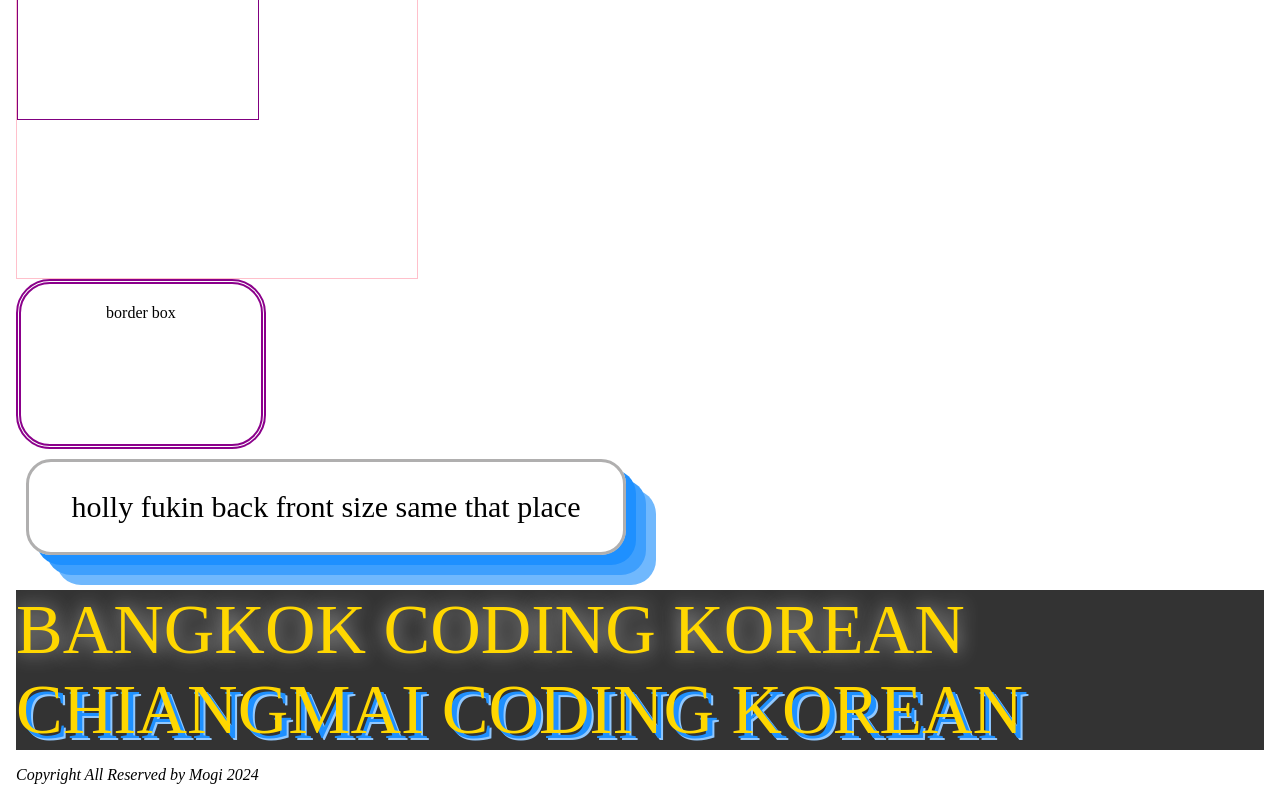
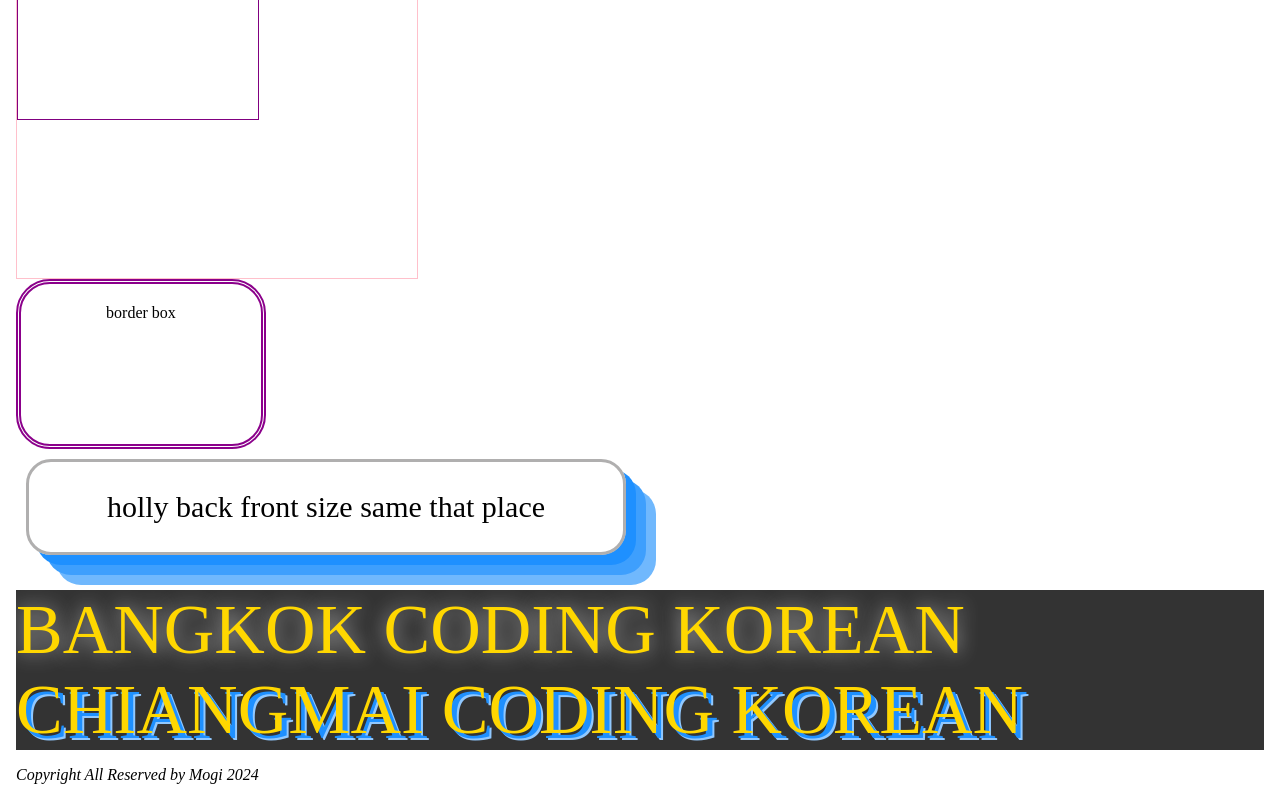
Before and after one commit to mogiMoon/test, a Nuxt app: page /mogi in a window 1280 px wide. Shown: the part 825-1625 px from the top of the page. Built offline with nearby package versions, Linux system fonts and the light colour scheme.

Commit message:
brachback

```diff
--- a/pages/mogi.vue
+++ b/pages/mogi.vue
@@ -32,7 +32,7 @@
           </div>
         </div>
         <div class="borderb">border box</div>
-        <div class="boxcenter">holly fukin back front size same that place</div>
+        <div class="boxcenter">holly back front size same that place</div>
         <div class="fontshadowbangkok">BANGKOK CODING KOREAN</div>
         <div class="fontshadowchiangmai">chiangmai coding korean</div>
         <p class="copy">Copyright All Reserved by Mogi 2024</p>
```
